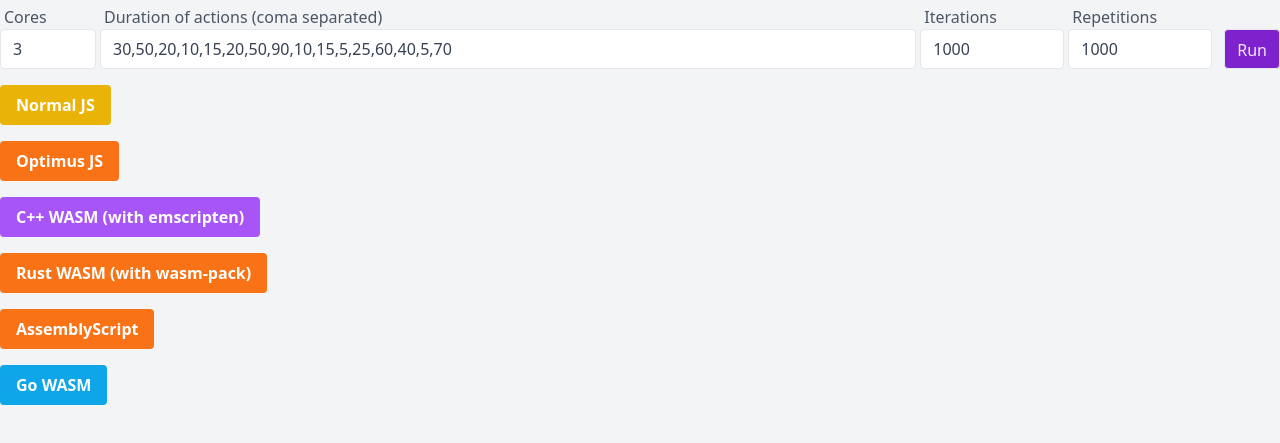
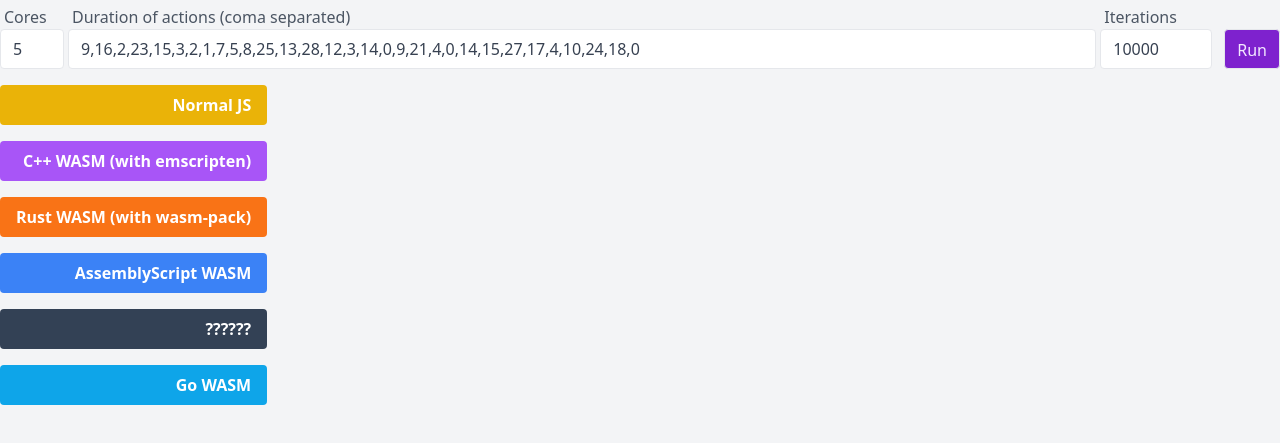
Before and after one commit to IIC3585-2023/wasm-grupo-01, a website built with Vite: page index.html in a window 1280 px wide. Shown: the part 103-546 px from the top of the page. Built offline with nearby package versions, Linux system fonts and the light colour scheme; files whose address does not match are found by name.

Commit message:
fix conflicts

```diff
--- a/app/main.ts
+++ b/app/main.ts
@@ -5,7 +5,7 @@
 
 import "./style.css";
 
-const functionNames: FunctionName[] = ["js-normal", "js-optimus", "cpp-emscripten", "rust-wasm-pack", "assemblyscript", "go-wasm"];
+const functionNames: FunctionName[] = ["js-normal", "cpp-emscripten", "rust-wasm-pack", "assemblyscript", "js-optimus", "go-wasm"];
 
 window.addEventListener("load", async () => {
   const runForm = document.getElementById("run-form")!;
--- a/index.html
+++ b/index.html
@@ -32,18 +32,18 @@
         <h2 class="text-2xl font-semibold">Assign Actions to Cores</h2>
       </div>
 
-      <form id="run-form">
+      <form id="run-form" class="flex flex-col gap-4">
         <div class="flex gap-1">
           <div>
             <label class="block font-medium pl-1 text-gray-600" for="numCores">Cores</label>
             <input
-              class="h-10 w-24 px-3 py-2 leading-tight text-gray-700 border rounded appearance-none focus:outline-none focus:shadow-outline"
+              class="h-10 w-16 px-3 py-2 leading-tight text-gray-700 border rounded appearance-none focus:outline-none focus:shadow-outline"
               type="number"
               id="numCores"
               min="2"
               name="bins"
               placeholder="3"
-              value="3"
+              value="5"
               required
             />
           </div>
@@ -56,7 +56,7 @@
               type="text"
               id="actionDurations"
               placeholder="30,50,10,20,90"
-              value="30,50,20,10,15,20,50,90,10,15,5,25,60,40,5,70"
+              value="9,16,2,23,15,3,2,1,7,5,8,25,13,28,12,3,14,0,9,21,4,0,14,15,27,17,4,10,24,18,0"
               name="durations"
               pattern="^([0-9]+, *)*[0-9]+$"
               required
@@ -65,25 +65,12 @@
           <div>
             <label class="block font-medium pl-1 text-gray-600" for="iterations">Iterations</label>
             <input
-              class="h-10 w-36 px-3 py-2 leading-tight text-gray-700 border rounded appearance-none focus:outline-none focus:shadow-outline"
+              class="h-10 w-28 px-3 py-2 leading-tight text-gray-700 border rounded appearance-none focus:outline-none focus:shadow-outline"
               type="number"
               id="iterations"
               placeholder="1000"
-              value="1000"
+              value="10000"
               name="iterations"
-              pattern="^([0-9]+, *)*[0-9]+$"
-              required
-            />
-          </div>
-          <div>
-            <label class="block font-medium pl-1 text-gray-600" for="repetitions">Repetitions</label>
-            <input
-              class="h-10 w-36 px-3 py-2 leading-tight text-gray-700 border rounded appearance-none focus:outline-none focus:shadow-outline"
-              type="number"
-              id="repetitions"
-              placeholder="1000"
-              value="1000"
-              name="repetitions"
               pattern="^([0-9]+, *)*[0-9]+$"
               required
             />
@@ -91,55 +78,19 @@
           <button class="h-10 ml-2 border bg-purple-700 mt-6 rounded px-3 py-2 text-purple-100">Run</button>
         </div>
 
-        <div>
-          <button
-            data-fn="js-normal"
-            class="bg-yellow-500 hover:bg-yellow-600 text-white font-bold py-2 px-4 rounded mt-4"
-            type="submit"
-          >
-            Normal JS
-          </button>
+        <div class="grid grid-cols-[max-content_minmax(900px,_1fr)] gap-4">
+          <div class="bg-yellow-500 text-right text-white font-bold py-2 px-4 rounded">Normal JS</div>
           <p id="js-normal"></p>
-          <button
-            data-fn="js-optimus"
-            class="bg-orange-500 hover:bg-orange-600 text-white font-bold py-2 px-4 rounded mt-4"
-            type="submit"
-          >
-            Optimus JS
-          </button>
-          <p id="js-optimus"></p>
-          <button
-            data-fn="cpp-emscripten"
-            class="bg-purple-500 hover:bg-purple-700 text-white font-bold py-2 px-4 rounded mt-4"
-            type="submit"
-          >
-            C++ WASM (with emscripten)
-          </button>
-          <p id="cpp-emscripten"></p>
-          <button
-            data-fn="rust-wasm-pack"
-            class="bg-orange-500 hover:bg-orange-700 text-white font-bold py-2 px-4 rounded mt-4"
-            type="submit"
-          >
-            Rust WASM (with wasm-pack)
-          </button>
-          <p id="rust-wasm-pack"></p>
-          <button
-            data-fn="assemblyscript"
-            class="bg-orange-500 hover:bg-orange-700 text-white font-bold py-2 px-4 rounded mt-4"
-            type="submit"
-          >
-            AssemblyScript
-          </button>
-          <p id="assemblyscript"></p>
-          <button
-            data-fn="go-wasm"
-            class="bg-sky-500 hover:bg-sky-700 text-white font-bold py-2 px-4 rounded mt-4"
-            type="submit"
-          >
-            Go WASM
-          </button>
-          <p id="go-wasm"></p>
+          <div class="bg-purple-500 text-right text-white font-bold py-2 px-4 rounded">C++ WASM (with emscripten)</div>
+          <div id="cpp-emscripten"></div>
+          <div class="bg-orange-500 text-right text-white font-bold py-2 px-4 rounded">Rust WASM (with wasm-pack)</div>
+          <div id="rust-wasm-pack"></div>
+          <div class="bg-blue-500 text-right text-white font-bold py-2 px-4 rounded">AssemblyScript WASM</div>
+          <div id="assemblyscript"></div>
+          <div class="bg-slate-700 text-right text-white font-bold py-2 px-4 rounded">??????</div>
+          <div id="js-optimus"></div>
+          <div class="bg-sky-500 text-right text-white font-bold py-2 px-4 rounded">Go WASM</div>
+          <div id="go-wasm"></div>
         </div>
       </form>
     </div>
```
